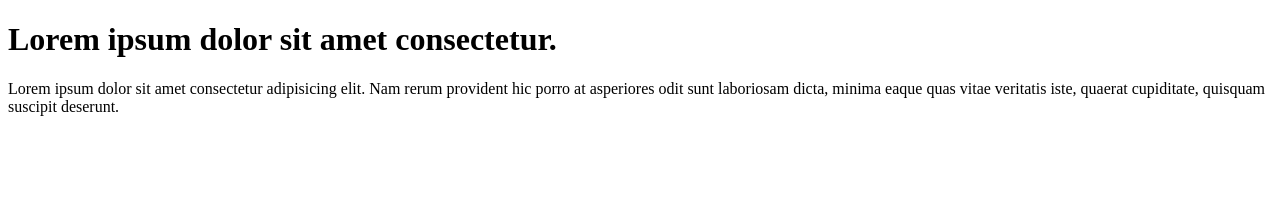
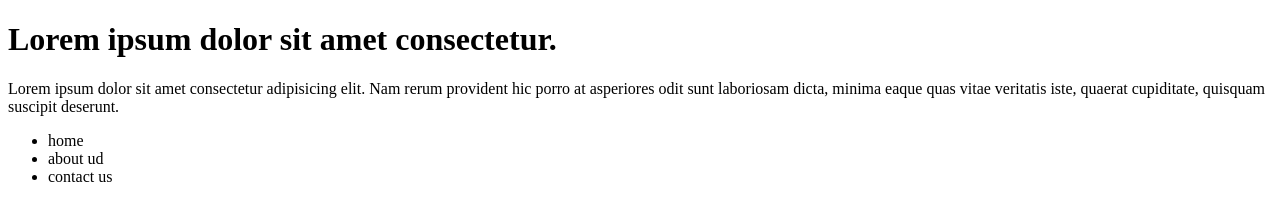
Before and after one commit to kaiftammu/learn-git, a plain HTML site: page index.html in a window 1280 px wide. Drawn offline with Linux system fonts and the light colour scheme.

Commit message:
list added

```diff
--- a/index.html
+++ b/index.html
@@ -8,5 +8,10 @@
 <body>
     <h1>Lorem ipsum dolor sit amet consectetur.</h1>
      <p>Lorem ipsum dolor sit amet consectetur adipisicing elit. Nam rerum provident hic porro at asperiores odit sunt laboriosam dicta, minima eaque quas vitae veritatis iste, quaerat cupiditate, quisquam suscipit deserunt.</p>
+     <ul>
+        <li>home</li>
+        <li>about ud</li>
+        <li>contact us</li>
+     </ul>
 </body>
 </html>
```
